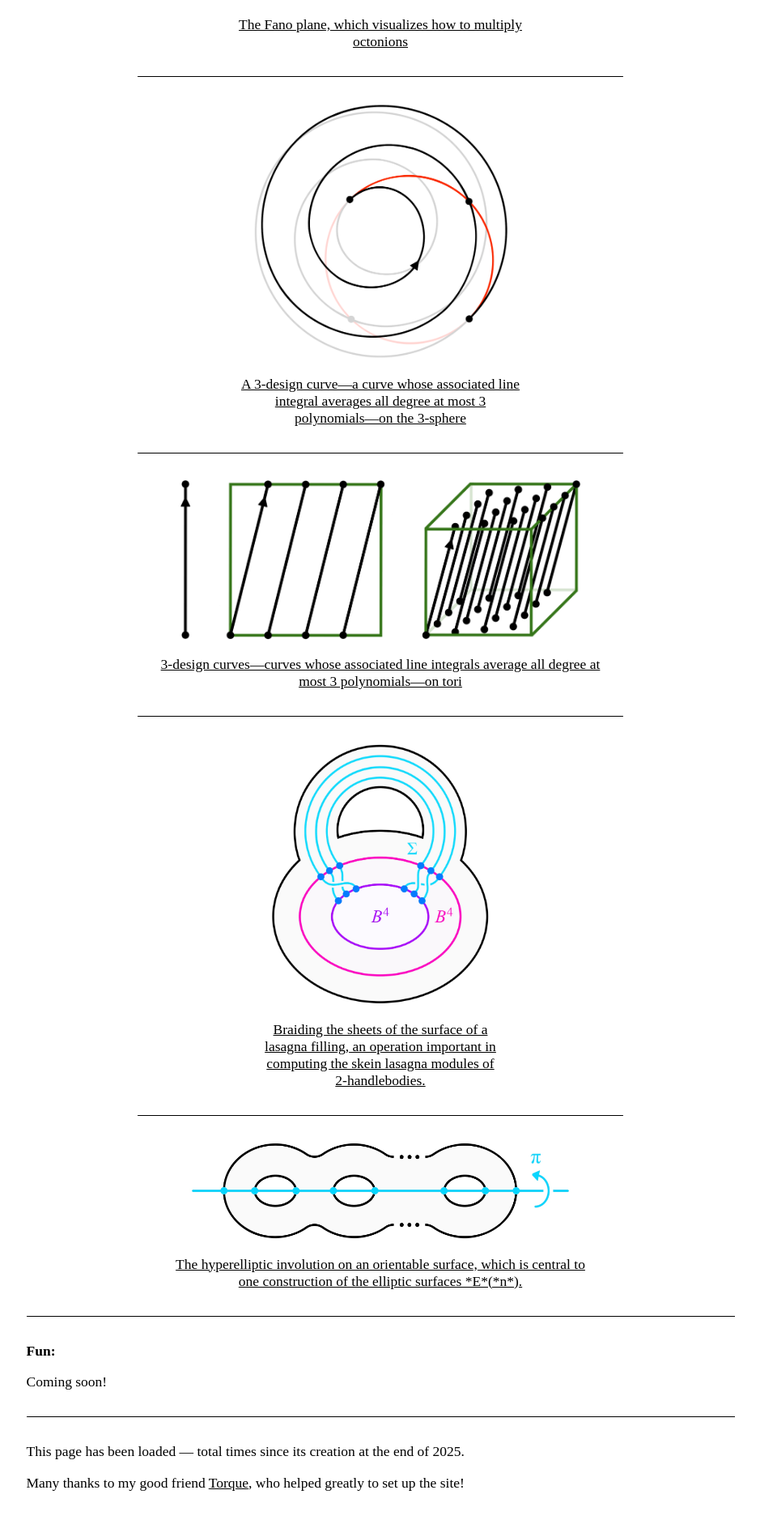
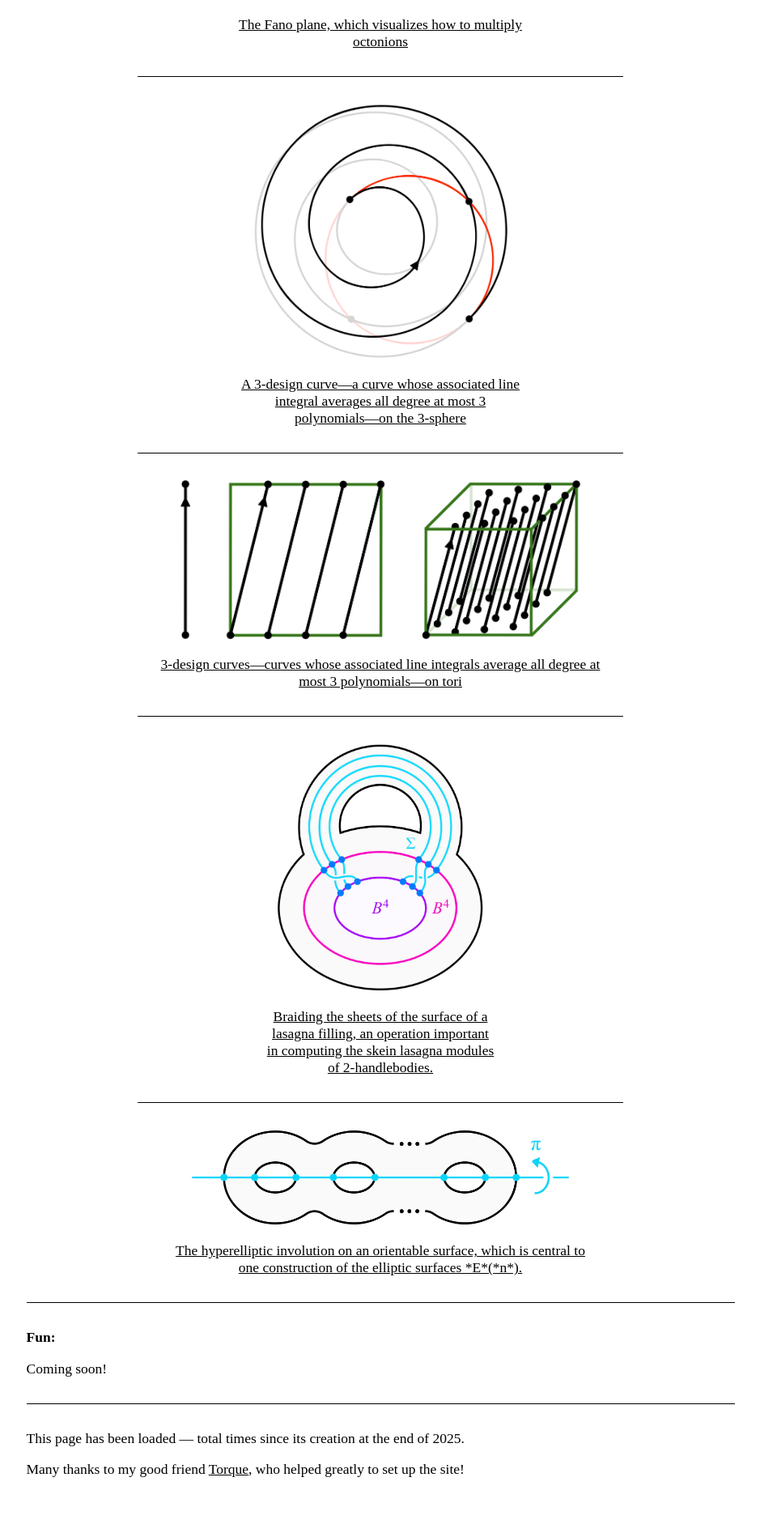
Before and after one commit to AyodejiLindblad/AyodejiLindblad.github.io, a Jekyll site: the page built from index.md, in a window 1280 px wide. Shown: the part 3162-5060 px from the top of the page at 81% size, without its empty margins (170-1109 px from the left). Built offline with Jekyll 4.4.1, drawn with Linux system fonts in a browser that asks for light colours; some web fonts are replaced.

Commit message:
300 -> 285

```diff
--- a/index.md
+++ b/index.md
@@ -237,7 +237,7 @@ Joint with [Ollie Thakar](https://www.math.harvard.edu/people/thakar-ollie/).
 
 <hr class="hr-600">
 
-<div style="flex: 1; text-align: center; --img-width: 300px;">
+<div style="flex: 1; text-align: center; --img-width: 285px;">
   <figure style="display: inline-block; margin: 0; width: min(var(--img-width), 100%);">
     <img
       src="/figures/Lasagna-trace-braiding.jpg"
```
